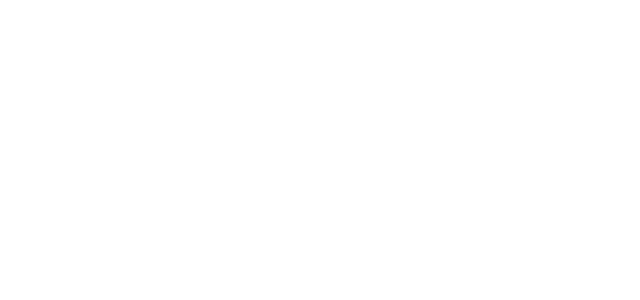
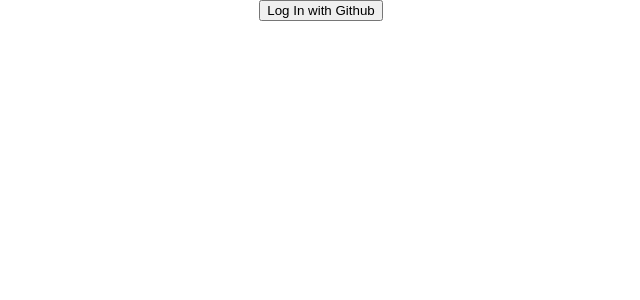
Before and after one commit to jlr7245/callcongress, a React (Create React App) app in the folder callcongress/: page / in a window 1280 px wide. Shown: the top 300 px of the page, without its empty margins (319-959 px from the left). Built offline with nearby package versions, Linux system fonts and the light colour scheme.

Commit message:
logging in with github ACHIEVED

```diff
--- a/callcongress/src/App.js
+++ b/callcongress/src/App.js
@@ -8,17 +8,51 @@ import './App.css';
 class App extends Component {
   constructor() {
     super();
+    //* binds *//
     this.componentDidMount = this.componentDidMount.bind(this);
+    this.renderLogin = this.renderLogin.bind(this);
+    this.authenticate = this.authenticate.bind(this);
+
+    //* state *//
+    this.state = {
+      uid: null,
+    }
   }
 
   componentDidMount() {
-    firebase.auth();
+
+  }
+
+  authenticate() {
+    var provider = new firebase.auth.GithubAuthProvider();
+    firebase.auth().signInWithPopup(provider)
+      .then((res) => {
+        if (res.credential) {
+          var token = res.credential.accessToken;
+        }
+        var user = res.user;
+        this.setState({uid: user})
+      }).catch((err) => {
+        console.log(err.message);
+      });
+  }
+
+  renderLogin () {
+    if (this.state.uid === null) {
+      return (
+        <nav className="login">
+          <button className="github" onClick={() => this.authenticate('github')}>Log In with Github</button>
+        </nav>
+        )
+    } else {
+      return (<p>You are logged in!</p>)
+    }
   }
 
   render() {
     return (
       <div className="App">
-
+          {this.renderLogin()}
       </div>
     );
   }
```
